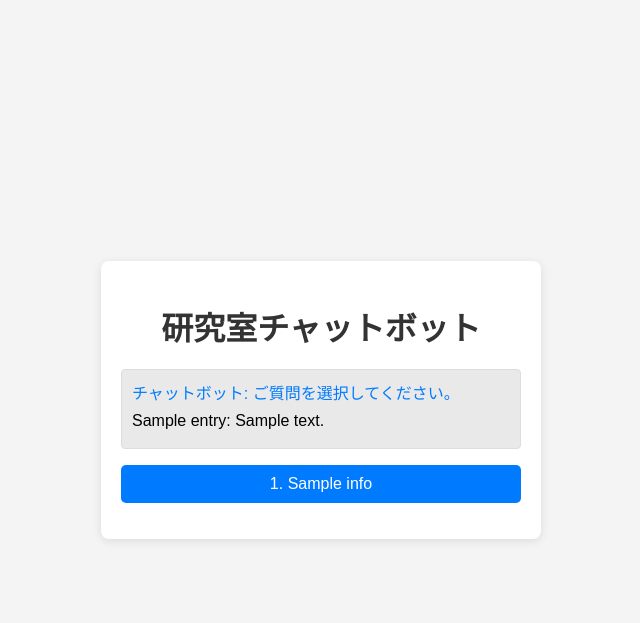
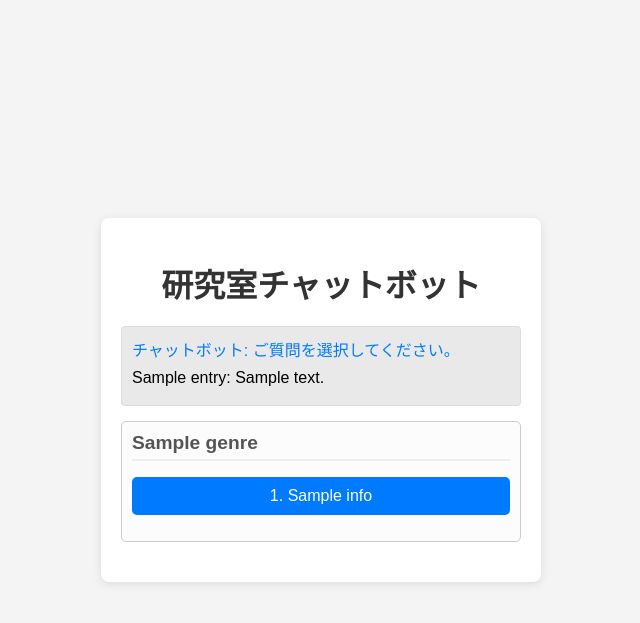
Before and after one commit to moe653/univ-work, a Flask app: template oc_chatbot/templates/index.html in a window 1280 px wide. Shown: the top 623 px of the page, without its empty margins (319-959 px from the left). Run offline with Flask 3, Linux system fonts and the light colour scheme; the template is opened without the code that fills it: most values are stand-ins (such as "Sample title", 1, 10 or a date in 2020).

Commit message:
質問の内容のジャンル分け

```diff
--- a/oc_chatbot/templates/index.html
+++ b/oc_chatbot/templates/index.html
@@ -46,6 +46,22 @@
             color: #28a745;
             text-align: right;
         }
+        .genre-section {
+            margin-bottom: 20px;
+            border: 1px solid #ccc;
+            border-radius: 5px;
+            padding: 10px;
+            background-color: #fcfcfc;
+        }
+        .genre-title {
+            font-size: 1.2em;
+            font-weight: bold;
+            color: #555;
+            margin-top: 0;
+            margin-bottom: 10px;
+            border-bottom: 2px solid #eee;
+            padding-bottom: 5px;
+        }
         .options-list {
             list-style: none;
             padding: 0;
@@ -82,8 +98,11 @@
             {% endif %}
         </div>
 
+        {% for genre, questions in lab_info.items() %}
+            <div class="genre-section">
+                <h2 class="genre-title">{{ genre }}</h2>
                 <ul class="options-list">
-            {% for num, info in lab_info.items() %}
+                    {% for num, info in questions.items() %}
                         <li>
                             <form action="/chat" method="post">
                                 <input type="hidden" name="question_choice" value="{{ num }}">
@@ -93,5 +112,7 @@
                     {% endfor %}
                 </ul>
             </div>
+        {% endfor %}
+    </div>
 </body>
 </html>
```
Lines whose indentation alone changed are shown as unchanged.
